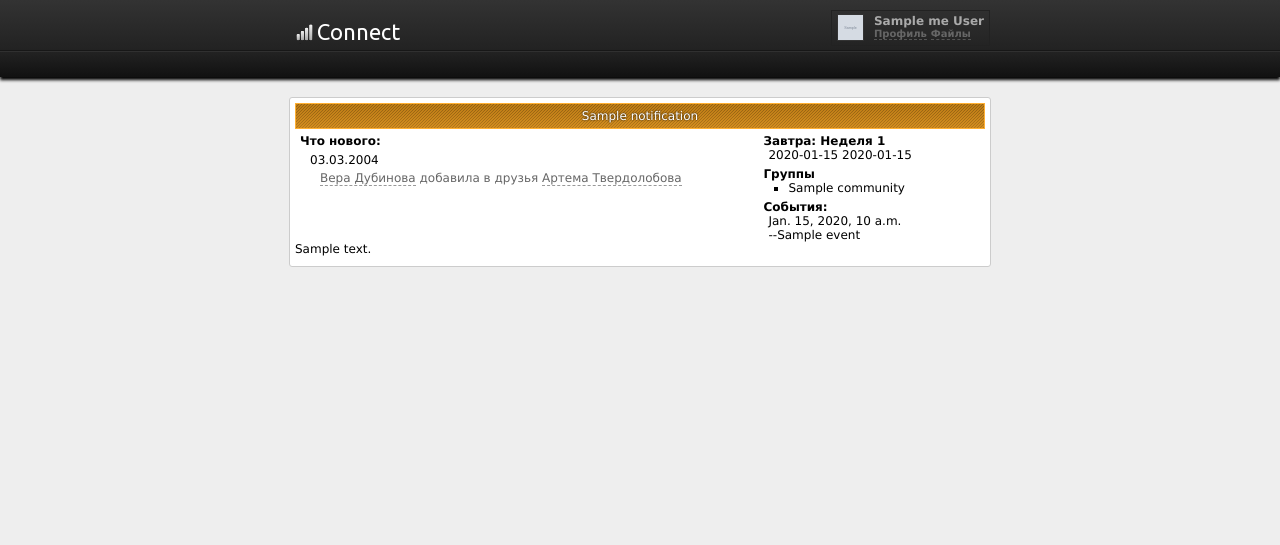
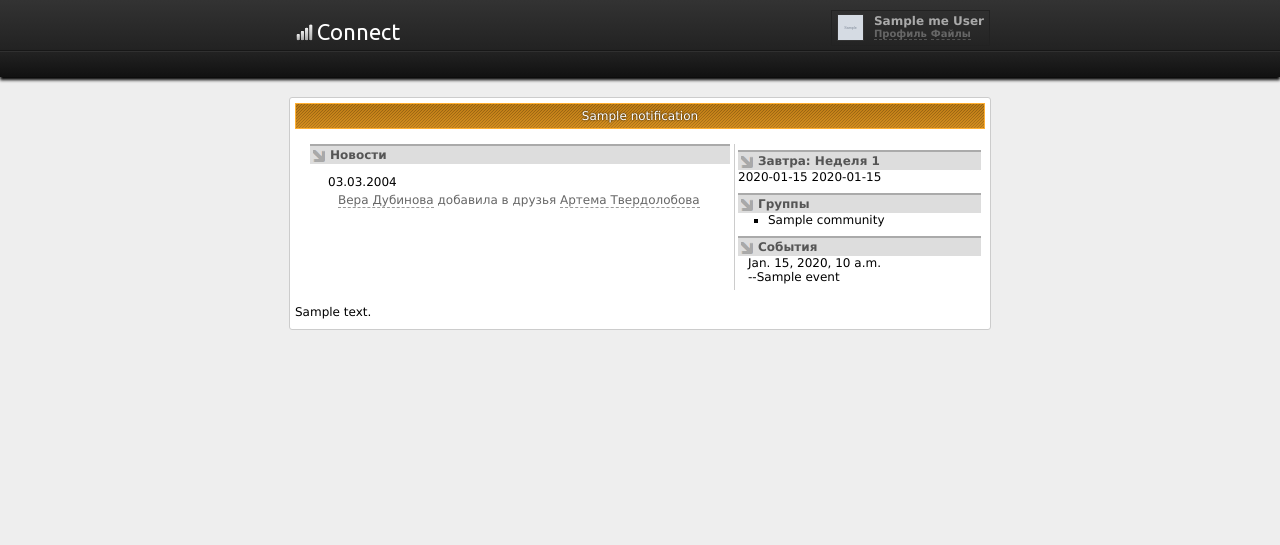
Before and after one commit to Ozerich/connect, a Django app: template templates/dashboard.html in a window 1280 px wide. Shown: the top 545 px of the page. Run offline with Django 3.2, Linux system fonts and the light colour scheme; the template is opened without the code that fills it: most values are stand-ins (such as "Sample title", 1, 10 or a date in 2020); grey boxes marked "Sample" are stand-in pictures.

Commit message:
Dashboard design

```diff
--- a/templates/dashboard.html
+++ b/templates/dashboard.html
@@ -1,11 +1,50 @@
 {% extends "main.html" %}
 {% block content %}
-<table><tr><td style="width:500px">
+<div class="profile">
 
-    <div class="block-header">
-    Что нового:
+
+<div style="width:260px; float:right" class="left-separator">
+    <div style="width:240px;" class="block">
+        <div style="width:240px" class="block-title">Завтра: Неделя {{ week_number }}</div>
+        {{ tomorrow_timetable }}
+		{% if tomorrow_timetable|length %}
+           {{ tomorrorow_timetable|safe }}
+		{% else %}
+			Выходной
+		{% endif %}
     </div>
 
+    <div style="width:240px;" class="block">
+        <div style="width:240px" class="block-title">Группы</div>
+        <div style="padding-left: 30px">
+            <ul style="list-style: square outside">
+            {% for c in me.communities.all|dictsort:"name"|dictsortreversed:"rank" %}
+                <li><a class="inner" href="/community/{{c.id}}">{{c.name}}</a></li>
+            {% endfor %}
+            </ul>
+        </div>
+    </div>
+
+
+    <div style="width:240px;" class="block">
+        <div style="width:240px" class="block-title">События</div>
+        <div style="padding-left: 10px">
+            {% for event in events|dictsort:'event_date' %}
+                {% ifchanged event.event_date %}
+                    {{event.event_date}}<br/>
+                {% endifchanged %}
+                --{{ event.name }}<br/>
+            {% empty %}
+                Нет событий
+            {% endfor %}
+        </div>
+    </div>
+
+</div>
+
+
+    <div style="width:400px" class="block-title">Новости</div>
+    <div style="width:400px" class="block">
     <table class="news">
         <tr>
             <td class="date">
@@ -19,44 +58,8 @@
             </td>
         </tr>
     </table>
+    </div>
 
-    </td><td style="width: 240px">
-        <div class="block-header">
-            Завтра: Неделя {{ week_number }}
-        </div>
 
-        <div style="padding-left: 10px">
-		{{ tomorrow_timetable }}
-			{% if tomorrow_timetable|length %}
-            {{ tomorrorow_timetable|safe }}
-			{% else %}
-			Выходной
-			{% endif %}
-        </div>
-
-        <div class="block-header">
-            Группы
-        </div>
-
-        <div style="padding-left: 30px">
-            <ul style="list-style: square outside">
-            {% for c in me.communities.all|dictsort:"name"|dictsortreversed:"rank" %}
-                <li><a class="inner" href="/community/{{c.id}}">{{c.name}}</a></li>
-            {% endfor %}
-            </ul>
-        </div>
-
-         <div class="block-header">
-            События:
-        </div>
-        <div style="padding-left: 10px">
-            {% for event in events|dictsort:'event_date' %}
-                {% ifchanged event.event_date %}
-                    {{event.event_date}}<br/>
-                {% endifchanged %}
-                --{{ event.name }}<br/>
-            {% endfor %}
-        </div>
-    </td></tr>
-</table>
+</div>
 {% endblock %}
```
Also changed, not shown: connect/main/utils.py (+10 -0 lines).
